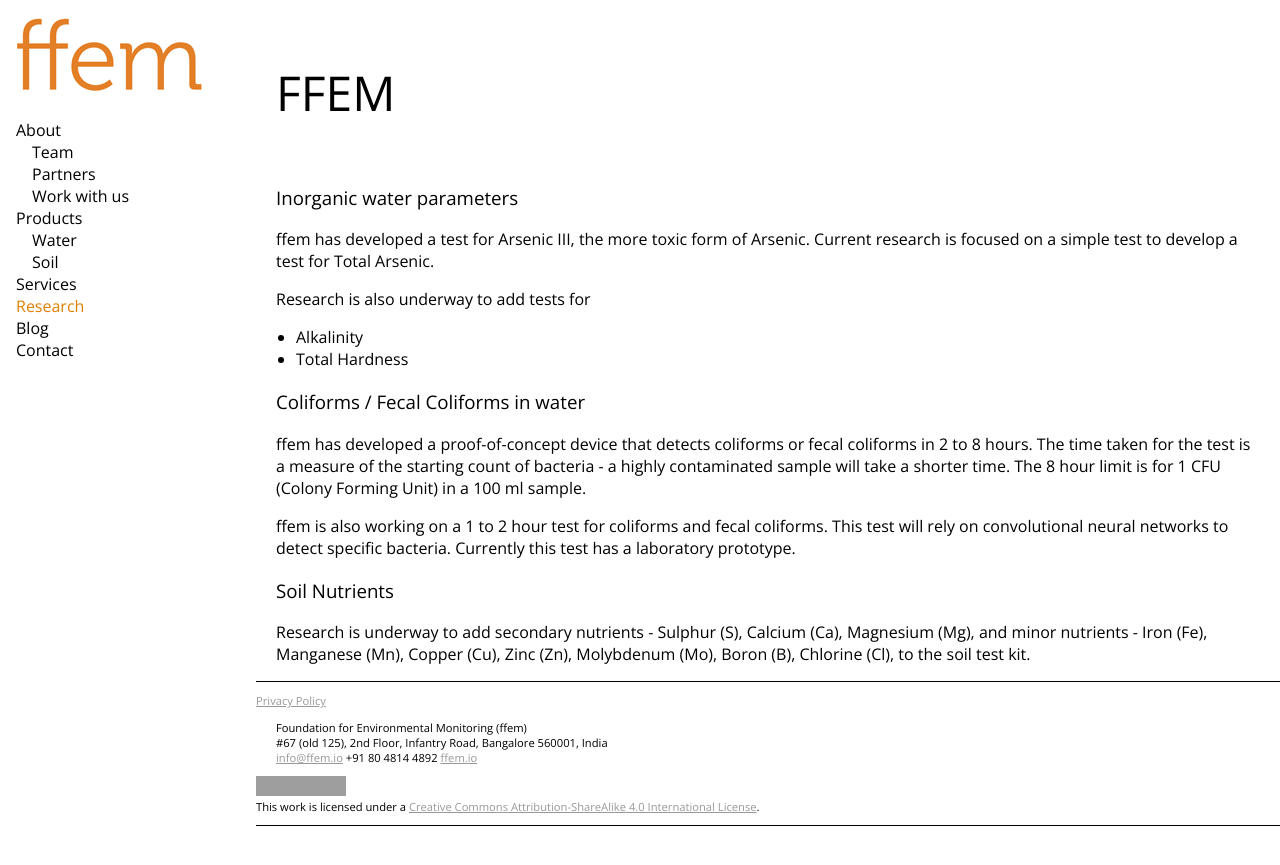
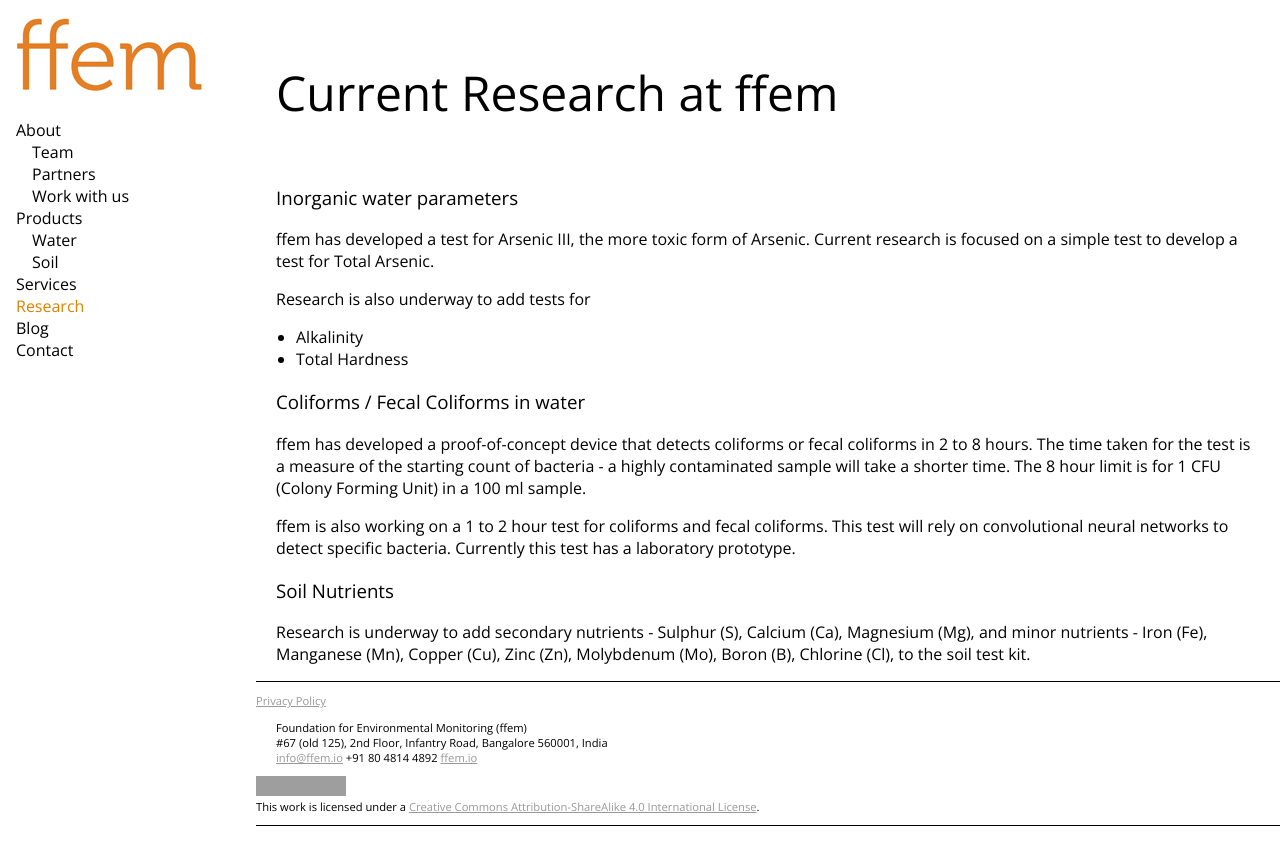
Before and after one commit to adraman/foundation-for-environmental-monitoring.github.io, a Jekyll site: the page built from _pages/research.md, in a window 1280 px wide. Shown: the top 865 px of the page. Built offline with Jekyll 4.4.1, drawn with Linux system fonts in a browser that asks for light colours; grey boxes are pictures that could not be loaded.

Commit message:
Title of research

```diff
--- a/_pages/research.md
+++ b/_pages/research.md
@@ -1,6 +1,6 @@
 ---
 permalink: /research/
-title: FFEM
+title: Current Research at ffem
 layout: default
 ---
 
```
